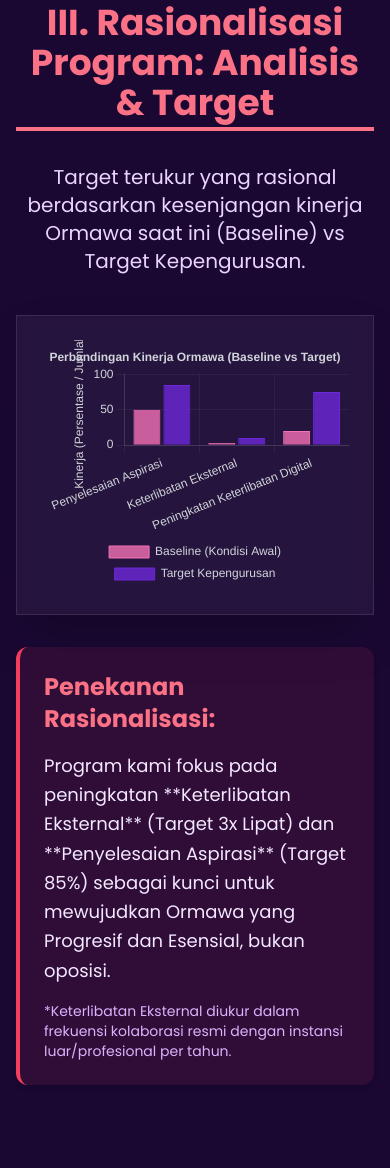
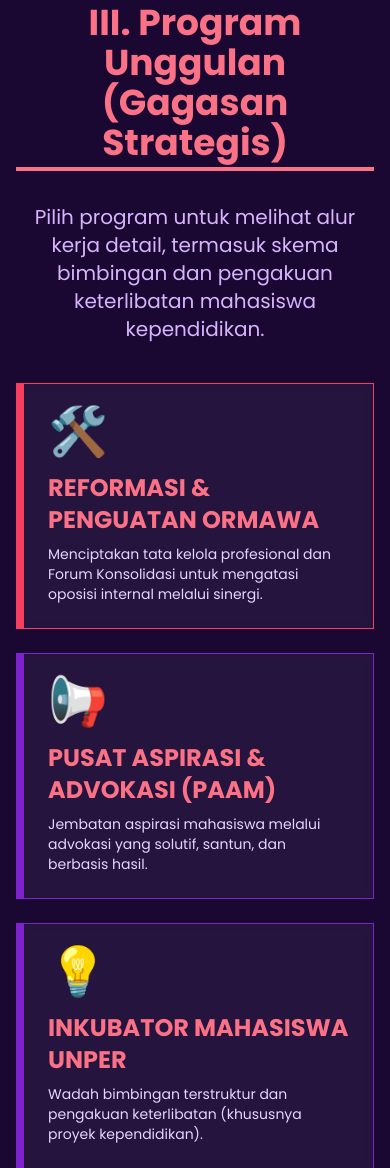
Before and after one commit to GoodMamang/GD-Fikri-Capres, a plain HTML site: page index.html in a window 390 px wide. Shown: the part 3693-4861 px from the top of the page. Drawn offline with nearby package versions, Linux system fonts and the light colour scheme.

Commit message:
Update index.html

```diff
--- a/index.html
+++ b/index.html
@@ -88,7 +88,6 @@
                         <a href="#beranda" class="nav-link">Beranda</a>
                         <a href="#visi-misi" class="nav-link">Visi & Misi</a>
                         <a href="#nilai" class="nav-link">Nilai Dasar</a>
-                        <a href="#analisis" class="nav-link">Rasionalisasi</a>
                         <a href="#program" class="nav-link">Program Inti</a>
                         <a href="#roadmap" class="nav-link">Linimasa</a>
                         <a href="#penutup" class="nav-link">Penutup</a>
@@ -110,7 +109,6 @@
                 <a href="#beranda" class="nav-link block">Beranda</a>
                 <a href="#visi-misi" class="nav-link block">Visi & Misi</a>
                 <a href="#nilai" class="nav-link block">Nilai Dasar</a>
-                <a href="#analisis" class="nav-link block">Rasionalisasi</a>
                 <a href="#program" class="nav-link block">Program Inti</a>
                 <a href="#roadmap" class="nav-link block">Linimasa</a>
                 <a href="#penutup" class="nav-link block">Penutup</a>
@@ -230,36 +228,10 @@
             </div>
         </section>
 
-        <!-- 4. Analisis Kebutuhan & Target (Perbandingan/Rasionalisasi) - Dark Contrast -->
-        <section id="analisis" class="py-24 px-4 sm:px-6 lg:px-8 section-light">
+        <!-- 4. Program Unggulan Section - Deep Dark Contrast -->
+        <section id="program" class="py-24 px-4 sm:px-6 lg:px-8 section-light">
             <div class="max-w-7xl mx-auto">
-                <h2 class="text-4xl font-bold text-center text-rose-400 mb-4 border-b-4 border-rose-400 inline-block pb-1">III. Rasionalisasi Program: Analisis & Target</h2>
-                <p class="text-center text-xl text-purple-200 mt-4 mb-10">
-                    Target terukur yang rasional berdasarkan kesenjangan kinerja Ormawa saat ini (Baseline) vs Target Kepengurusan.
-                </p>
-
-                <div class="grid grid-cols-1 lg:grid-cols-3 gap-8 items-center">
-                    <div class="lg:col-span-2 chart-container card-dark p-6 shadow-2xl">
-                        <canvas id="comparisonChart"></canvas>
-                    </div>
-
-                    <div class="lg:col-span-1 p-6 bg-rose-500/10 border-l-4 border-rose-500 rounded-xl shadow-md h-full flex flex-col justify-center">
-                        <h3 class="text-2xl font-bold text-rose-400 mb-4">Penekanan Rasionalisasi:</h3>
-                        <p class="text-purple-100 leading-relaxed text-lg">
-                            Program kami fokus pada peningkatan **Keterlibatan Eksternal** (Target 3x Lipat) dan **Penyelesaian Aspirasi** (Target 85%) sebagai kunci untuk mewujudkan Ormawa yang Progresif dan Esensial, bukan oposisi.
-                        </p>
-                        <p class="text-sm mt-4 text-purple-300">
-                            *Keterlibatan Eksternal diukur dalam frekuensi kolaborasi resmi dengan instansi luar/profesional per tahun.
-                        </p>
-                    </div>
-                </div>
-            </div>
-        </section>
-
-        <!-- 5. Program Unggulan Section - Deep Dark Contrast -->
-        <section id="program" class="py-24 px-4 sm:px-6 lg:px-8 bg-purple-950 text-white">
-            <div class="max-w-7xl mx-auto">
-                <h2 class="text-4xl font-bold text-center text-rose-400 mb-4 border-b-4 border-rose-400 inline-block pb-1">IV. Program Unggulan (Gagasan Strategis)</h2>
+                <h2 class="text-4xl font-bold text-center text-rose-400 mb-4 border-b-4 border-rose-400 inline-block pb-1">III. Program Unggulan (Gagasan Strategis)</h2>
                 <p class="text-center text-xl text-purple-300 mt-4 mb-10">
                     Pilih program untuk melihat alur kerja detail, termasuk skema bimbingan dan pengakuan keterlibatan mahasiswa kependidikan.
                 </p>
@@ -350,9 +322,9 @@
         </section>
 
         <!-- 6. Roadmap Section - Dark Contrast -->
-        <section id="roadmap" class="py-24 px-4 sm:px-6 lg:px-8 section-light">
+        <section id="roadmap" class="py-24 px-4 sm:px-6 lg:px-8 bg-purple-950 text-white">
             <div class="max-w-7xl mx-auto">
-                <h2 class="text-4xl font-bold text-center text-rose-400 mb-4 border-b-4 border-rose-400 inline-block pb-1">V. Roadmap Tahunan (Linimasa)</h2>
+                <h2 class="text-4xl font-bold text-center text-rose-400 mb-4 border-b-4 border-rose-400 inline-block pb-1">IV. Roadmap Tahunan (Linimasa)</h2>
                 <p class="text-center text-xl text-purple-200 mt-4 mb-10">
                     Linimasa terstruktur menunjukkan prioritas dan implementasi program selama 12 bulan kepengurusan.
                 </p>
@@ -365,7 +337,7 @@
         <!-- 7. Penutup / Closing Narration - Deep Dark Accent -->
         <section id="penutup" class="py-24 px-4 sm:px-6 lg:px-8 bg-purple-950 text-white">
             <div class="max-w-5xl mx-auto text-center">
-                <h2 class="text-4xl font-bold text-rose-500 mb-6">VI. Penutup</h2>
+                <h2 class="text-4xl font-bold text-rose-500 mb-6">V. Penutup</h2>
                 <p class="mt-8 text-2xl font-semibold leading-relaxed text-purple-200">
                     "Gerakan ini bukan tentang jabatan, tapi tentang kebermanfaatan.
                 </p>
@@ -558,75 +530,6 @@
             programCardItems[0].querySelector('.card-dark').classList.add('border-rose-500');
 
 
-            // --- Chart: Analisis Kebutuhan & Target ---
-            const comparisonCtx = document.getElementById('comparisonChart').getContext('2d');
-
-            // Dark Mode Colors for Chart
-            Chart.defaults.color = '#d1d5db'; // text-gray-300
-            Chart.defaults.borderColor = 'rgba(255, 255, 255, 0.1)';
-
-            const comparisonData = {
-                labels: ['Penyelesaian Aspirasi', 'Keterlibatan Eksternal', 'Peningkatan Keterlibatan Digital'],
-                datasets: [
-                    {
-                        label: 'Baseline (Kondisi Awal)',
-                        data: [50, 3, 20],
-                        backgroundColor: 'rgba(244, 114, 182, 0.8)', /* rose-400 */
-                        borderColor: 'rgb(244, 114, 182)',
-                        borderWidth: 1
-                    },
-                    {
-                        label: 'Target Kepengurusan',
-                        data: [85, 10, 75],
-                        backgroundColor: 'rgba(109, 40, 217, 0.8)', /* purple-800 */
-                        borderColor: 'rgb(109, 40, 217)',
-                        borderWidth: 1
-                    }
-                ]
-            };
-
-            new Chart(comparisonCtx, {
-                type: 'bar',
-                data: comparisonData,
-                options: {
-                    responsive: true,
-                    maintainAspectRatio: false,
-                    plugins: {
-                        legend: {
-                            position: 'bottom',
-                        },
-                        title: {
-                            display: true,
-                            text: 'Perbandingan Kinerja Ormawa (Baseline vs Target)'
-                        }
-                    },
-                    scales: {
-                        y: {
-                            beginAtZero: true,
-                            title: {
-                                display: true,
-                                text: 'Kinerja (Persentase / Jumlah)'
-                            },
-                            grid: {
-                                color: 'rgba(255, 255, 255, 0.05)',
-                            },
-                            ticks: {
-                                callback: function(value) {
-                                    if (value % 1 === 0) return value;
-                                    return null;
-                                }
-                            }
-                        },
-                         x: {
-                            grid: {
-                                color: 'rgba(255, 255, 255, 0.05)',
-                            }
-                        }
-                    }
-                }
-            });
-
-
             // --- Chart: Roadmap Tahunan ---
             const roadmapCtx = document.getElementById('roadmapChart').getContext('2d');
 
```
